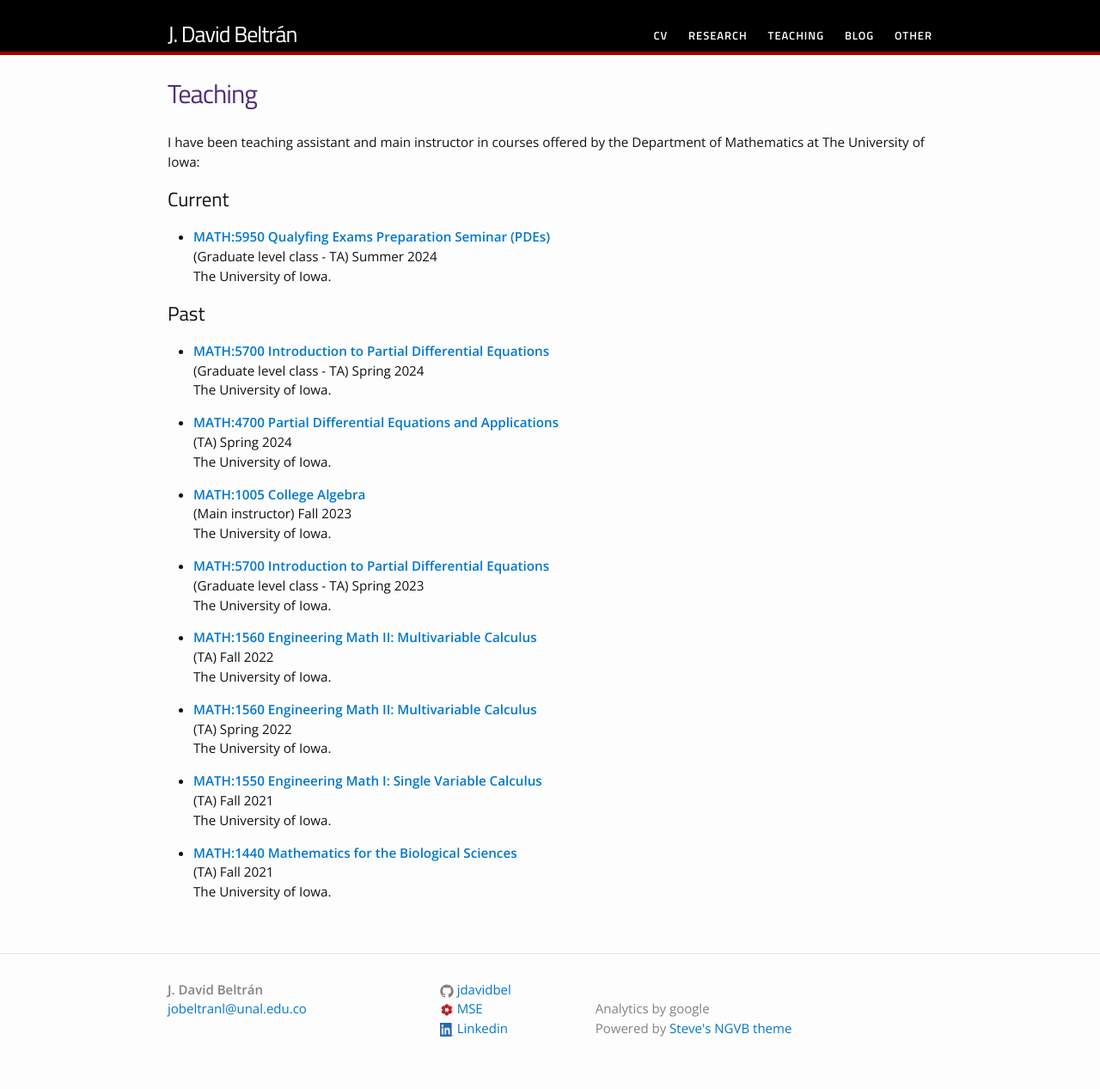
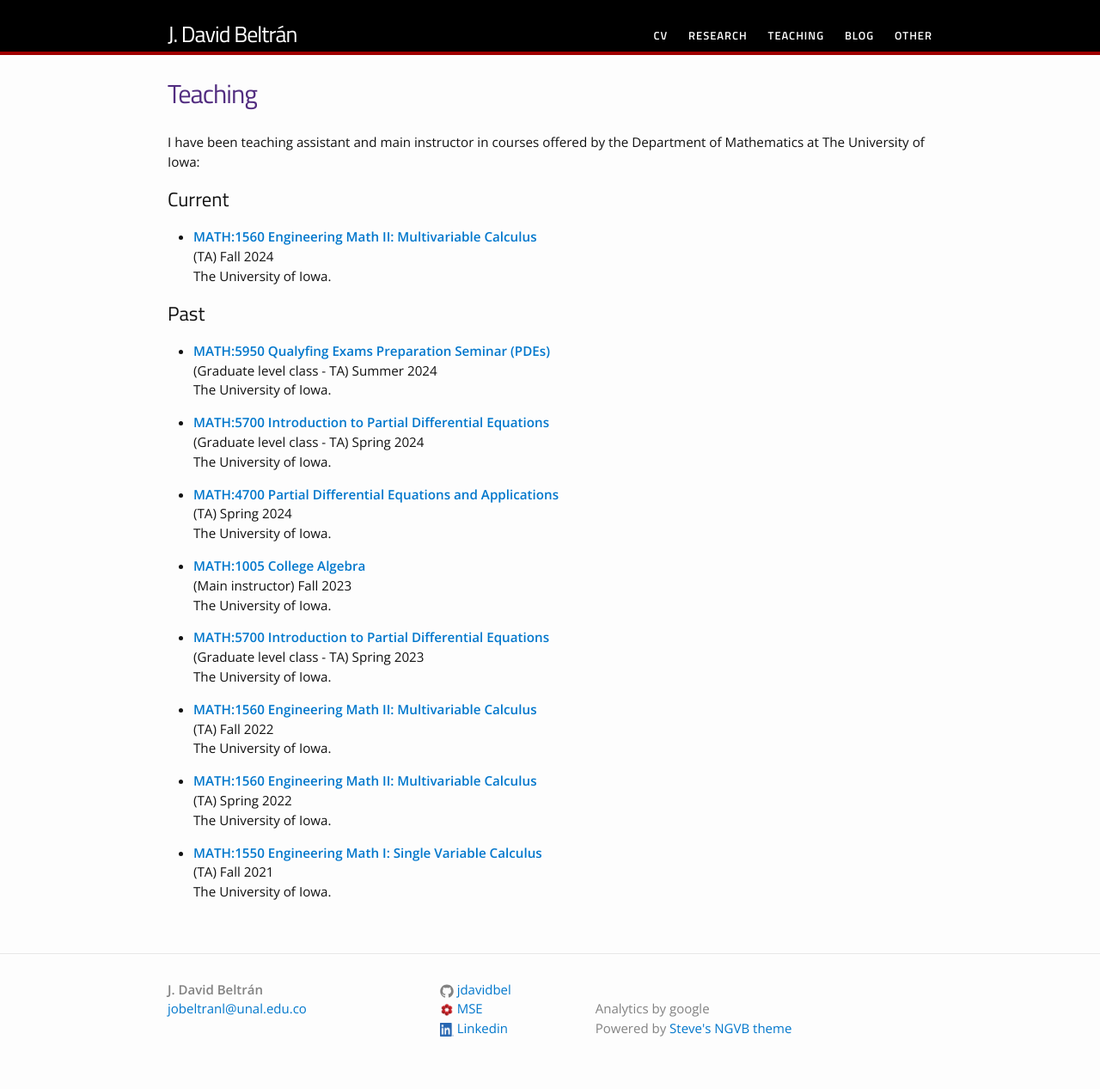
Before and after one commit to jdavidbel/jdavidbel.github.io, a Jekyll site: the page built from teaching/teaching.md, in a window 1280 px wide. Shown: the whole page at 86% size. Built offline with Jekyll 4.4.1, drawn with Linux system fonts in a browser that asks for light colours.

Commit message:
adasdsfasdfadfadsf

```diff
--- a/teaching/teaching.md
+++ b/teaching/teaching.md
@@ -28,13 +28,15 @@ I have been teaching assistant and main instructor in courses offered by the Dep
 
 ## Current
 
-- **[MATH:5950 Qualyfing Exams Preparation Seminar (PDEs)](https://myui.uiowa.edu/my-ui/courses/details.page?ci=149697&id=980060)** <br />
- (Graduate level class - TA) Summer 2024 <br /> The University of Iowa.
-
+- **[MATH:1560 Engineering Math II: Multivariable Calculus](https://myui.uiowa.edu/my-ui/courses/details.page?ci=152065&id=1018300)** <br />
+ (TA) Fall 2024 <br /> The University of Iowa.
 
 
 
 ## Past
+
+- **[MATH:5950 Qualyfing Exams Preparation Seminar (PDEs)](https://myui.uiowa.edu/my-ui/courses/details.page?ci=149697&id=980060)** <br />
+ (Graduate level class - TA) Summer 2024 <br /> The University of Iowa.
 
 - **[MATH:5700 Introduction to Partial Differential Equations](https://myui.uiowa.edu/my-ui/courses/details.page?ci=149697&id=980060)** <br />
  (Graduate level class - TA) Spring 2024 <br /> The University of Iowa.
@@ -56,6 +58,3 @@ I have been teaching assistant and main instructor in courses offered by the Dep
 
 - **[MATH:1550 Engineering Math I: Single Variable Calculus](https://myui.uiowa.edu/my-ui/courses/details.page?ci=155573&id=941316)** <br />
  (TA) Fall 2021 <br /> The University of Iowa.
-
-- **[MATH:1440 Mathematics for the Biological Sciences](https://myui.uiowa.edu/my-ui/courses/details.page?ci=149667&id=941277)** <br />
- (TA) Fall 2021 <br /> The University of Iowa.
```
